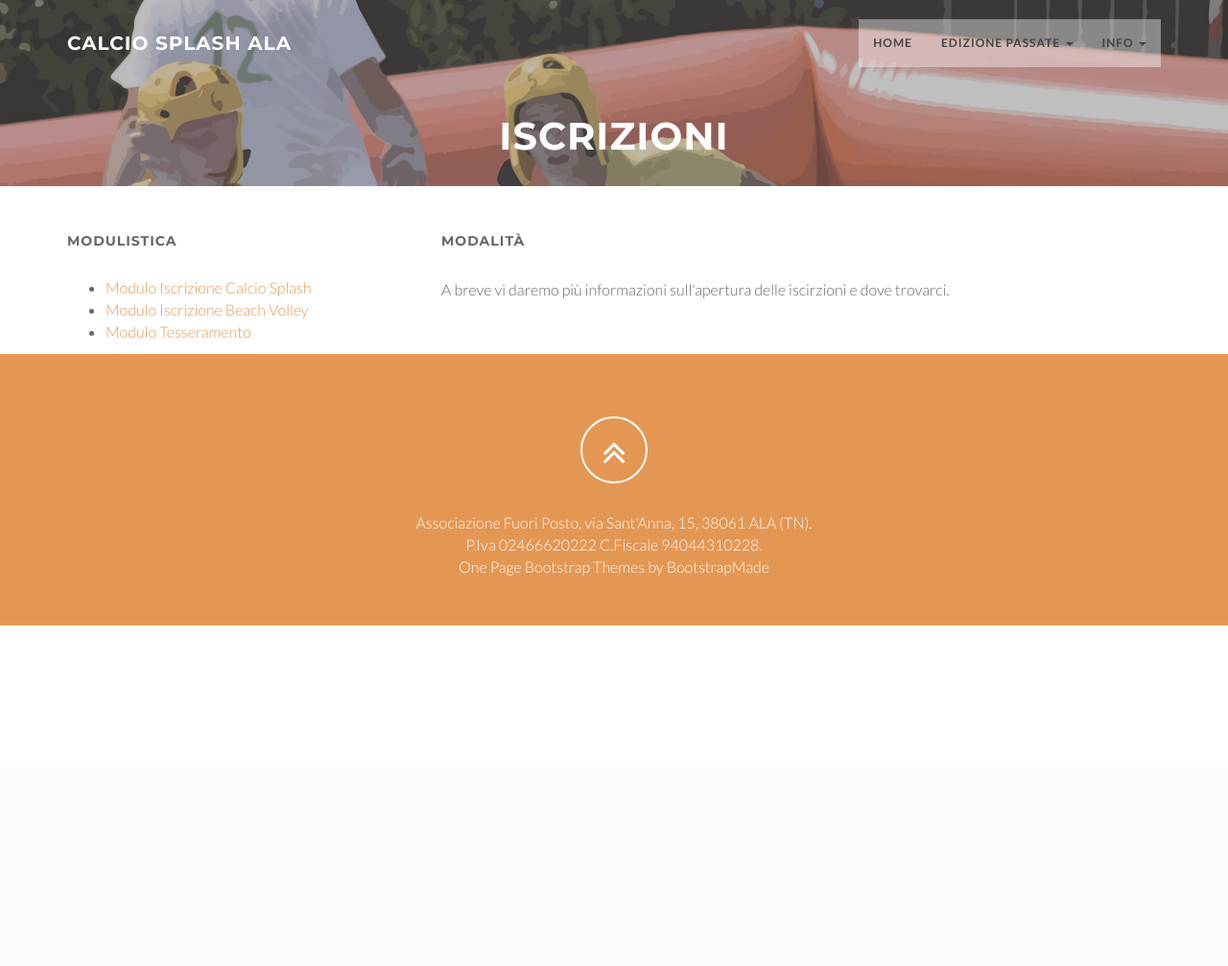
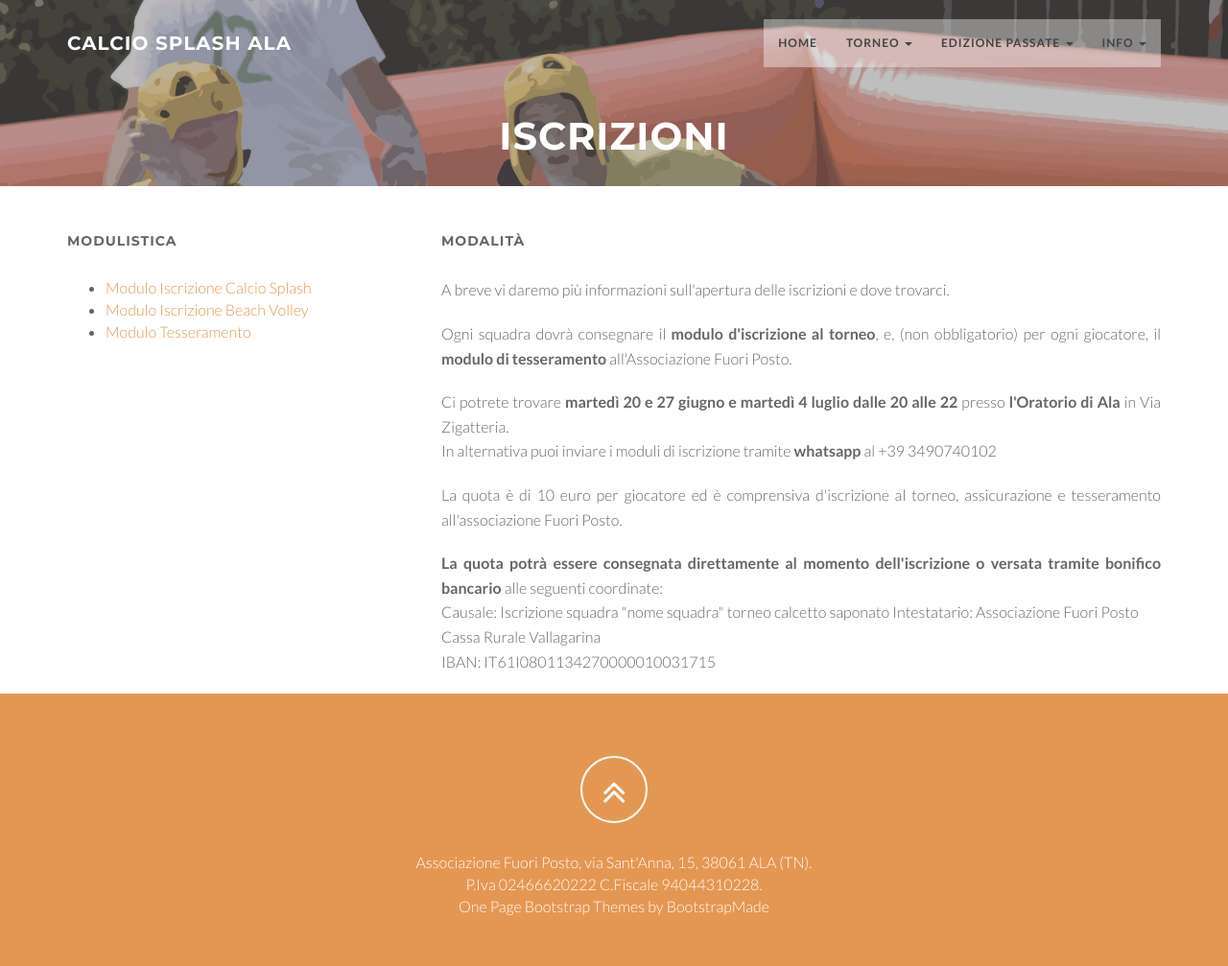
Before and after one commit to stellamargonar/calcio_splash, a Django app: page /iscrizioni/ in a window 1280 px wide. Shown: the whole page at 96% size. Before the commit the page ends 652 px from the top, so only its background shows below. Run offline with Django 3.2, Linux system fonts and the light colour scheme; some libraries are stand-ins or nearby versions.

Commit message:
publish info about event registration

```diff
--- a/calcio_splash/templates/iscrizioni.html
+++ b/calcio_splash/templates/iscrizioni.html
@@ -32,30 +32,30 @@
         <div class="service-box">
           <div class="service-desc">
             <h5>Modalità</h5>
-            <p>A breve vi daremo più informazioni sull'apertura delle iscirzioni e dove trovarci.</p>
-{##}
-{#            <p>#}
-{#              Ogni squadra dovrà consegnare il <strong>modulo di iscrizione al torneo</strong>,#}
-{#              e,  (non obbligatoria) per ogni giocatore, il <strong>modulo di tesseramento</strong> all'Associazione Fuori Posto.#}
-{#            </p>#}
-{#              <p>#}
-{#                  Ci potrete trovare <b>mercoledì 22 e 29 giugno e mercoledì 6 luglio dalle#}
-{#                  20 alle 22</b> presso il <b>l'Oratorio di Ala</b> in Via Zigatteria.#}
-{#                  <br/>#}
-{#                  In alternativa puoi inviare i moduli di iscrizione tramite <b>whatsapp</b> al +39 3490740102#}
-{#              </p>#}
-{#              <p>#}
-{#              La quota è di 10 euro per giocatore ed è comprensiva#}
-{#              di iscrizione al torneo, assicurazione e tesseramento all'associazione Fuori Posto.#}
-{#            </p>#}
-{#            <p>#}
-{#              <b>La quota potrà essere consegnata direttamente al momento dell'iscrizione#}
-{#                  o versata tramite bonifico bancario</b> alle seguenti coordinate:#}
-{#              <br />#}
-{#              Causale: Iscrizione squadra "nome squadra" torneo calcetto saponato#}
-{#              Intestatario: Associazione Fuori Posto<br/>#}
-{#              Cassa Rurale Vallagarina<br/>#}
-{#              IBAN: IT61I0801134270000010031715<br/>#}
+            <p>A breve vi daremo più informazioni sull'apertura delle iscrizioni e dove trovarci.</p>
+
+            <p>
+              Ogni squadra dovrà consegnare il <strong>modulo d'iscrizione al torneo</strong>,
+              e,  (non obbligatorio) per ogni giocatore, il <strong>modulo di tesseramento</strong> all'Associazione Fuori Posto.
+            </p>
+            <p>
+              Ci potrete trovare <b>martedì 20 e 27 giugno e martedì 4 luglio dalle
+              20 alle 22</b> presso <b>l'Oratorio di Ala</b> in Via Zigatteria.
+              <br/>
+              In alternativa puoi inviare i moduli di iscrizione tramite <b>whatsapp</b> al +39 3490740102
+            </p>
+            <p>
+              La quota è di 10 euro per giocatore ed è comprensiva
+              d'iscrizione al torneo, assicurazione e tesseramento all'associazione Fuori Posto.
+            </p>
+            <p>
+              <b>La quota potrà essere consegnata direttamente al momento dell'iscrizione
+                  o versata tramite bonifico bancario</b> alle seguenti coordinate:
+              <br />
+              Causale: Iscrizione squadra "nome squadra" torneo calcetto saponato
+              Intestatario: Associazione Fuori Posto<br/>
+              Cassa Rurale Vallagarina<br/>
+              IBAN: IT61I0801134270000010031715<br/>
             </p>
           </div>
         </div>
--- a/calcio_splash/templates/menu.html
+++ b/calcio_splash/templates/menu.html
@@ -11,7 +11,7 @@
                 <ul class="dropdown-menu">
                     <li><a href="{% url 'tournament-detail' 11 %}">Maschile</a></li>
                     <li><a href="{% url 'tournament-detail' 12 %}">Femminile</a></li>
-{#                    <li><a href="{% url 'tournament-detail' 14 %}">Beach Volley</a></li>#}
+                    <li><a href="{% url 'tournament-detail' 13 %}">Beach Volley</a></li>
                     <li><a href="{% url 'matches' 2023 %}">Le Partite</a></li>
                 </ul>
             </li>
```
Also changed, not shown: calcio_splash/settings.py (+5 -3 lines), calcio_splash/templates/index.html (+8 -8 lines).
